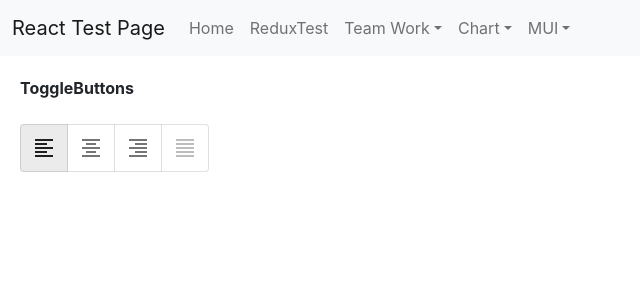
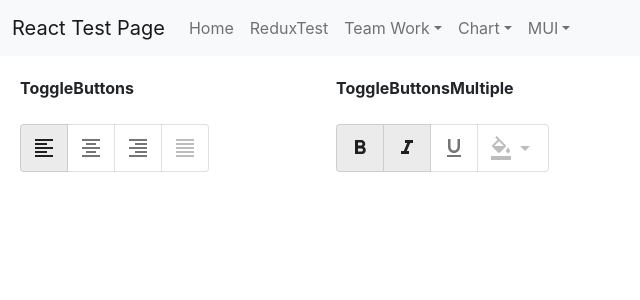
Before and after one commit to jinseok1306/React-Test, a React (Create React App) app in the folder ReactProject/client_app/: page /MUI/ToggleButtonPage in a window 1280 px wide. Shown: the top 300 px of the page, without its empty margins (0-640 px from the left). Built offline with nearby package versions, Linux system fonts and the light colour scheme.

Commit message:
MUI ToggleButtonsMultiple 테스트 완료

```diff
--- /dev/null
+++ b/ReactProject/client_app/src/components/ToggleButton/ToggleButtonsMultiple.tsx
@@ -0,0 +1,41 @@
+import * as React from 'react';
+import FormatBoldIcon from '@mui/icons-material/FormatBold';
+import FormatItalicIcon from '@mui/icons-material/FormatItalic';
+import FormatUnderlinedIcon from '@mui/icons-material/FormatUnderlined';
+import FormatColorFillIcon from '@mui/icons-material/FormatColorFill';
+import ArrowDropDownIcon from '@mui/icons-material/ArrowDropDown';
+import ToggleButton from '@mui/material/ToggleButton';
+import ToggleButtonGroup from '@mui/material/ToggleButtonGroup';
+
+export default function ToggleButtonsMultiple() {
+    const [formats, setFormats] = React.useState(() => ['bold', 'italic']);
+
+    const handleFormat = (
+        event: React.MouseEvent<HTMLElement>,
+        newFormats: string[],
+    ) => {
+        setFormats(newFormats);
+    };
+
+    return (
+        <ToggleButtonGroup
+            value={formats}
+            onChange={handleFormat}
+            aria-label="text formatting"
+        >
+            <ToggleButton value="bold" aria-label="bold">
+                <FormatBoldIcon />
+            </ToggleButton>
+            <ToggleButton value="italic" aria-label="italic">
+                <FormatItalicIcon />
+            </ToggleButton>
+            <ToggleButton value="underlined" aria-label="underlined">
+                <FormatUnderlinedIcon />
+            </ToggleButton>
+            <ToggleButton value="color" aria-label="color" disabled>
+                <FormatColorFillIcon />
+                <ArrowDropDownIcon />
+            </ToggleButton>
+        </ToggleButtonGroup>
+    );
+}
--- a/ReactProject/client_app/src/pages/MUI/ToggleButtonPage.tsx
+++ b/ReactProject/client_app/src/pages/MUI/ToggleButtonPage.tsx
@@ -2,6 +2,7 @@ import React, { useCallback, useState } from "react";
 import Menu from '../../components/Menu';
 import Grid from '@mui/material/Grid';
 import ToggleButtons from '../../components/ToggleButton/ToggleButtons';
+import ToggleButtonsMultiple from '../../components/ToggleButton/ToggleButtonsMultiple';
 
 const ToggleButtonPage = () => {
     return (
@@ -13,6 +14,10 @@ const ToggleButtonPage = () => {
                         <b>ToggleButtons</b><div>&nbsp;</div>
                         <ToggleButtons />
                     </Grid>
+                    <Grid item xs={3}>
+                        <b>ToggleButtonsMultiple</b><div>&nbsp;</div>
+                        <ToggleButtonsMultiple />
+                    </Grid>
                 </Grid>
             </div>
         </div>
```
Also changed, not shown: 1 other file (tests, documents, lock files or other folders).
